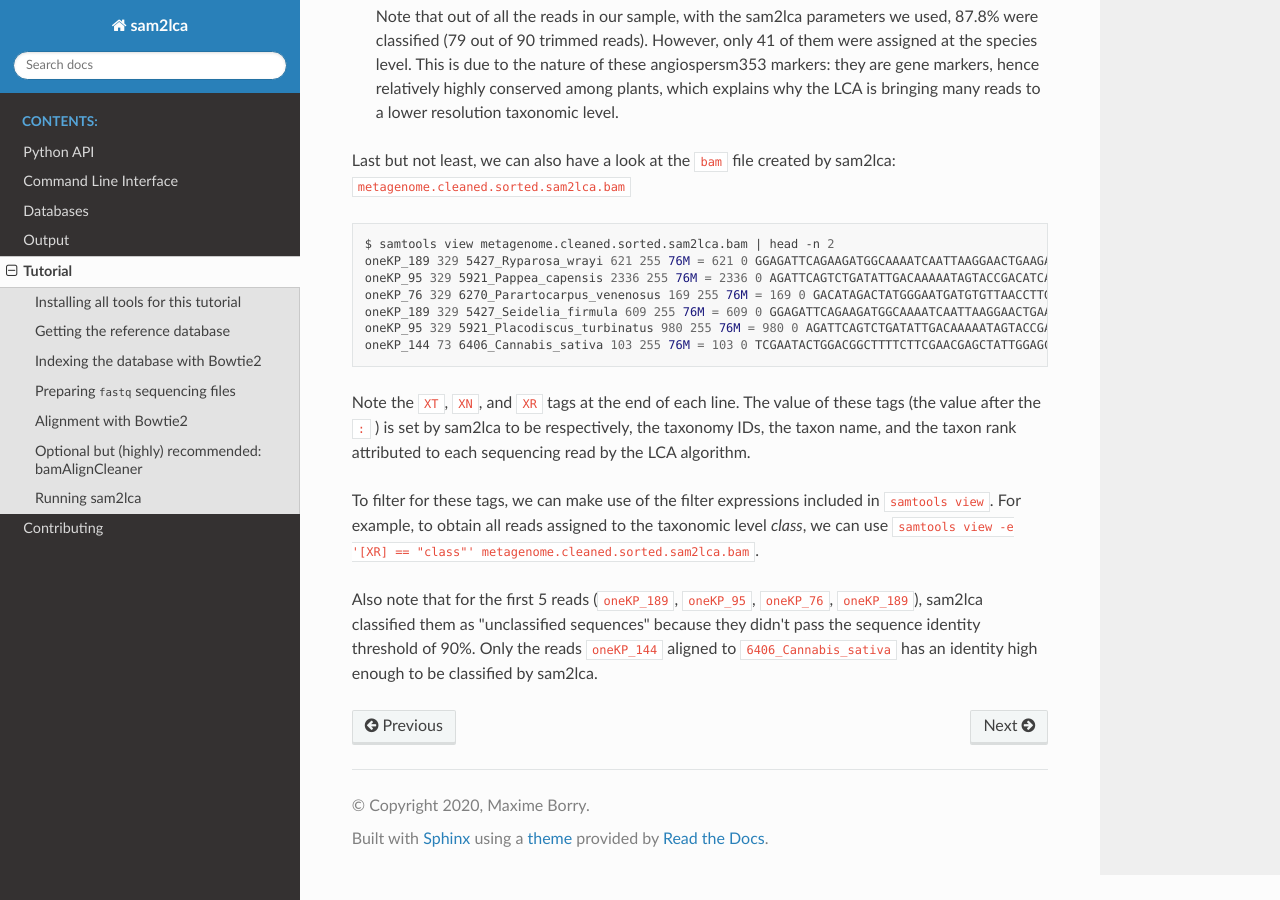
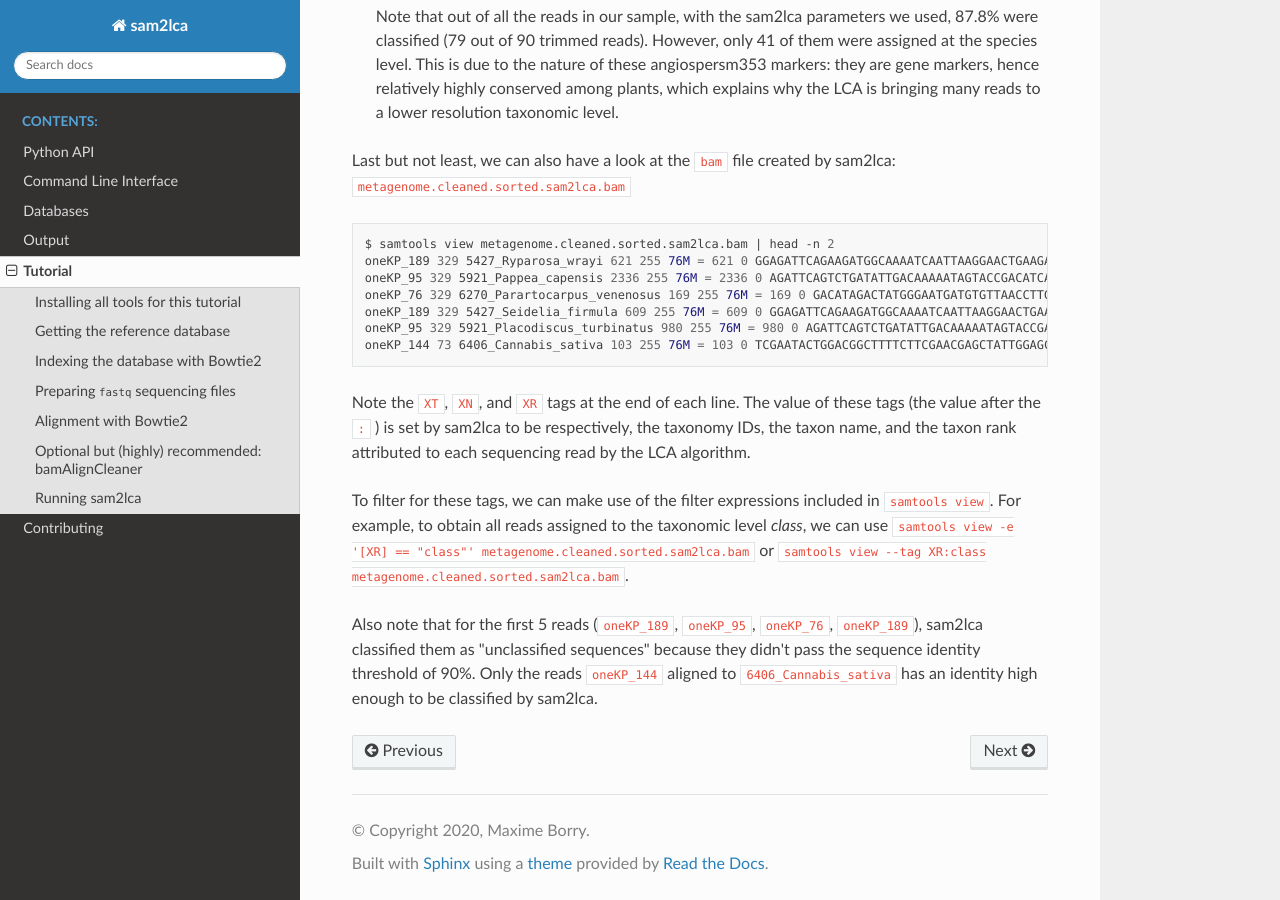
Before and after one commit to maxibor/sam2lca, a Sphinx documentation site: the page built from docs/source/tutorial.md, in a window 1280 px wide and 900 px high, scrolled down 4102 px. Built offline with Sphinx 7.4.7 and the Read the Docs theme 2.0.0, drawn with Linux system fonts in a browser that asks for light colours.

Commit message:
Update docs/source/tutorial.md

```diff
--- a/docs/source/tutorial.md
+++ b/docs/source/tutorial.md
@@ -181,6 +181,6 @@ oneKP_144 73 6406_Cannabis_sativa 103 255 76M = 103 0 TCGAATACTGGACGGCTTTTCTTCGA
 
 Note the `XT`, `XN`, and `XR` tags at the end of each line. The value of these tags (the value  after the `:` ) is set by sam2lca to be respectively, the taxonomy IDs, the taxon name, and the taxon rank attributed to each sequencing read by the LCA algorithm.
 
-To filter for these tags, we can make use of the filter expressions included in `samtools view`. For example, to obtain all reads assigned to the taxonomic level *class*, we can use `samtools view -e '[XR] == "class"' metagenome.cleaned.sorted.sam2lca.bam`.
+To filter for these tags, we can make use of the filter expressions included in `samtools view`. For example, to obtain all reads assigned to the taxonomic level *class*, we can use `samtools view -e '[XR] == "class"' metagenome.cleaned.sorted.sam2lca.bam` or `samtools view --tag XR:class metagenome.cleaned.sorted.sam2lca.bam`.
 
 Also note that for the first 5 reads (`oneKP_189`, `oneKP_95`, `oneKP_76`, `oneKP_189`), sam2lca classified them as "unclassified sequences" because they didn't pass the sequence identity threshold of 90%. Only the reads `oneKP_144` aligned to `6406_Cannabis_sativa` has an identity high enough to be classified by sam2lca.
```
